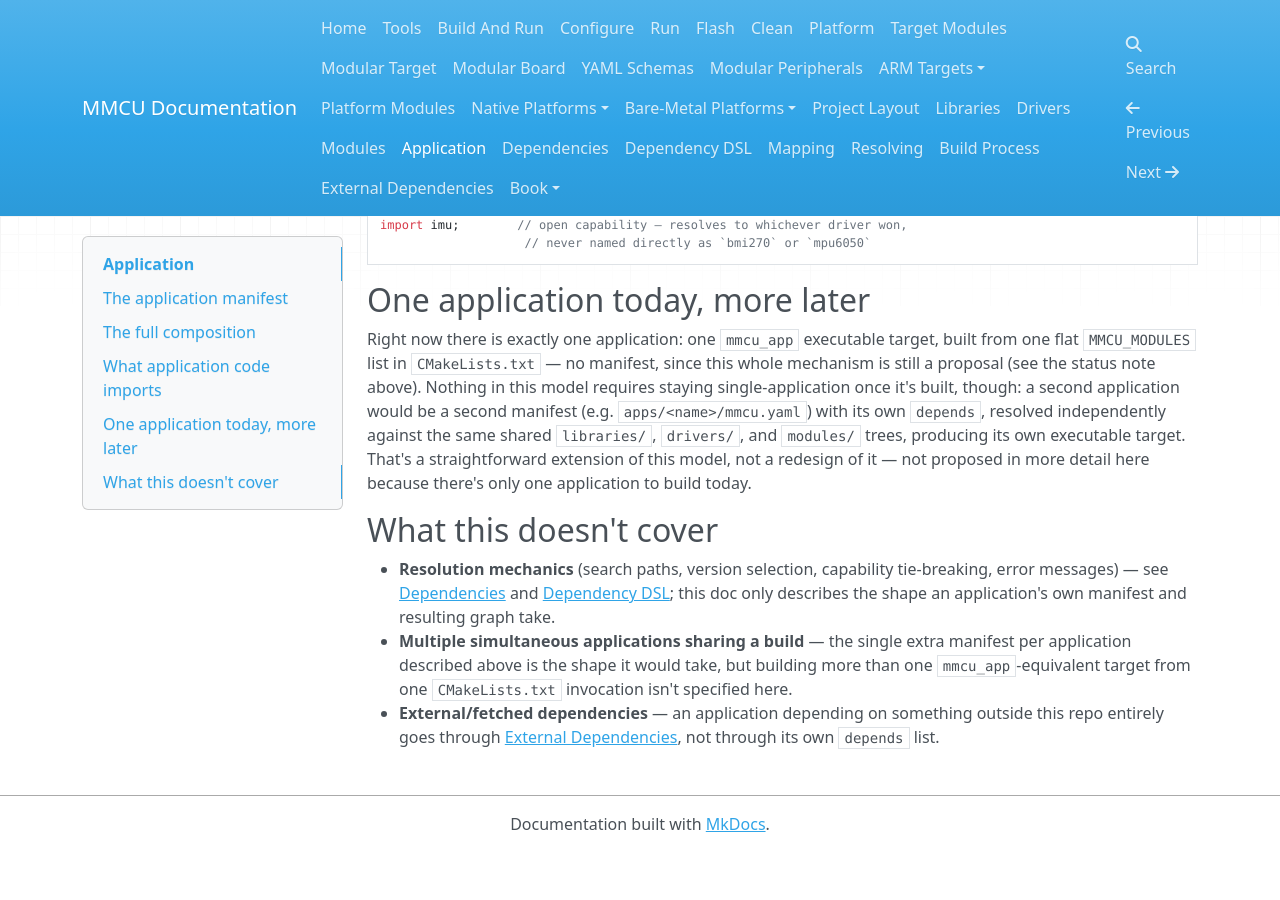
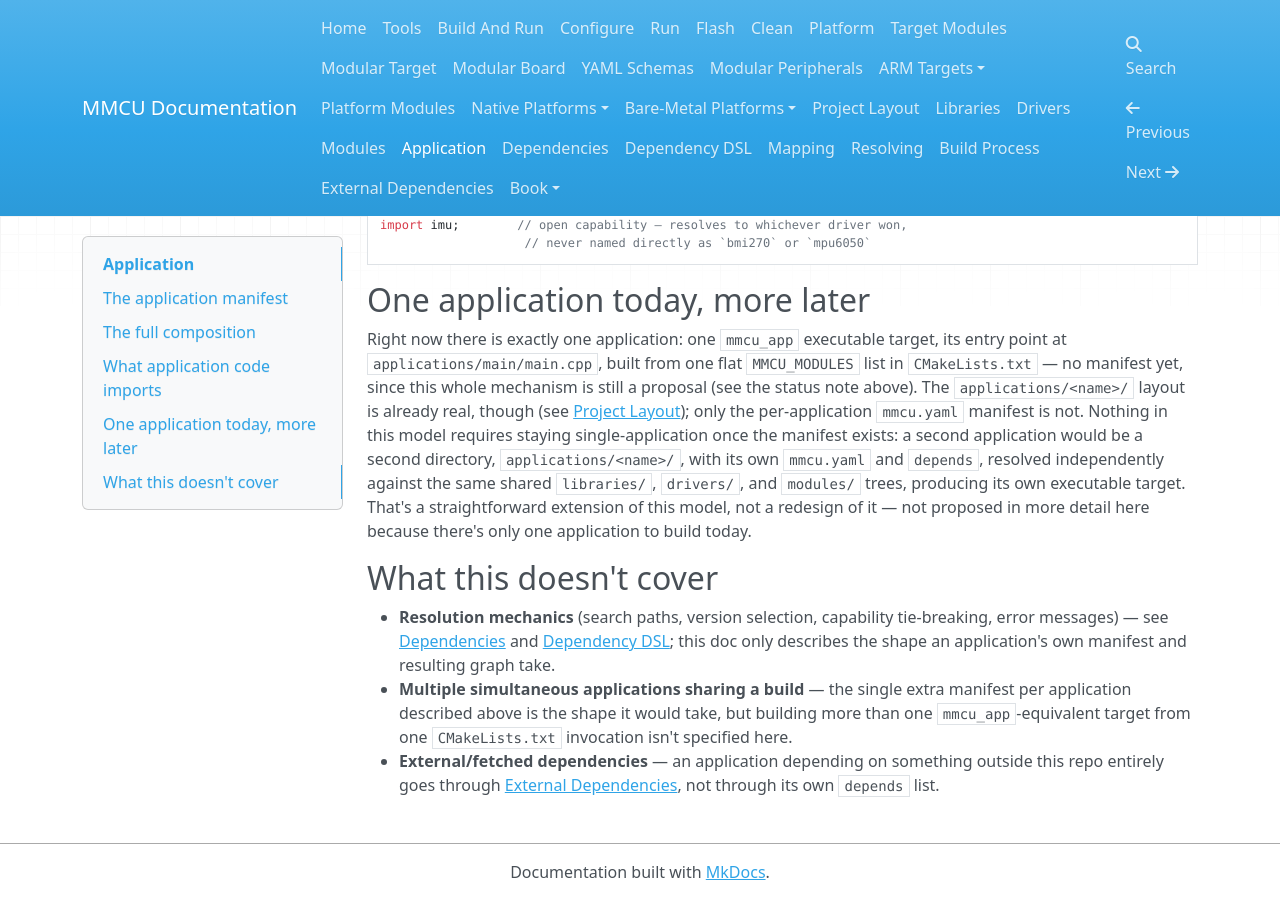
Before and after one commit to 32bitmicroLLC/MMCU, an MkDocs documentation site: the page built from docs/application.md, in a window 1280 px wide and 900 px high, scrolled down 1689 px. Built offline with MkDocs 1.6.1, drawn with Linux system fonts in a browser that asks for light colours; nearby versions of some CDN libraries; before the commit the page ends 2541 px from its top, so only the background shows below that.

Commit message:
Move src/main.cpp to applications/main/main.cpp
Application entry points now live under applications/<name>/, matching
the applications/ layout docs/application.md already proposed. Updates
CMakeLists.txt's target_sources() and cross-references in
docs/application.md, docs/dependencies.md, docs/dependency-dsl.md, and
docs/layout.md. Verified the native/emu build still configures and
compiles from the new path.

```diff
--- a/CMakeLists.txt
+++ b/CMakeLists.txt
@@ -260,7 +260,7 @@ endif()
 
 target_sources(mmcu_app
     PRIVATE
-        src/main.cpp
+        applications/main/main.cpp
     PRIVATE
         FILE_SET cxx_modules TYPE CXX_MODULES FILES
             ${MMCU_MODULES}
--- a/docs/application.md
+++ b/docs/application.md
@@ -109,13 +109,16 @@ import imu;        // open capability — resolves to whichever driver won,
 ## One application today, more later
 
 Right now there is exactly one application: one `mmcu_app` executable
-target, built from one flat `MMCU_MODULES` list in `CMakeLists.txt` — no
-manifest, since this whole mechanism is still a proposal (see the status
-note above). Nothing in this model requires staying single-application
-once it's built, though: a second application would be a second manifest
-(e.g. `apps/<name>/mmcu.yaml`) with its own `depends`, resolved
-independently against the same shared `libraries/`, `drivers/`, and
-`modules/` trees, producing its own executable target. That's a
+target, its entry point at `applications/main/main.cpp`, built from one
+flat `MMCU_MODULES` list in `CMakeLists.txt` — no manifest yet, since this
+whole mechanism is still a proposal (see the status note above). The
+`applications/<name>/` layout is already real, though (see
+[Project Layout](layout.md)); only the per-application `mmcu.yaml`
+manifest is not. Nothing in this model requires staying single-application
+once the manifest exists: a second application would be a second
+directory, `applications/<name>/`, with its own `mmcu.yaml` and `depends`,
+resolved independently against the same shared `libraries/`, `drivers/`,
+and `modules/` trees, producing its own executable target. That's a
 straightforward extension of this model, not a redesign of it — not
 proposed in more detail here because there's only one application to
 build today.
```
Also changed, not shown: docs/dependencies.md (+1 -1 lines), docs/dependency-dsl.md (+1 -1 lines), docs/layout.md (+4 -0 lines), 2 other files.
